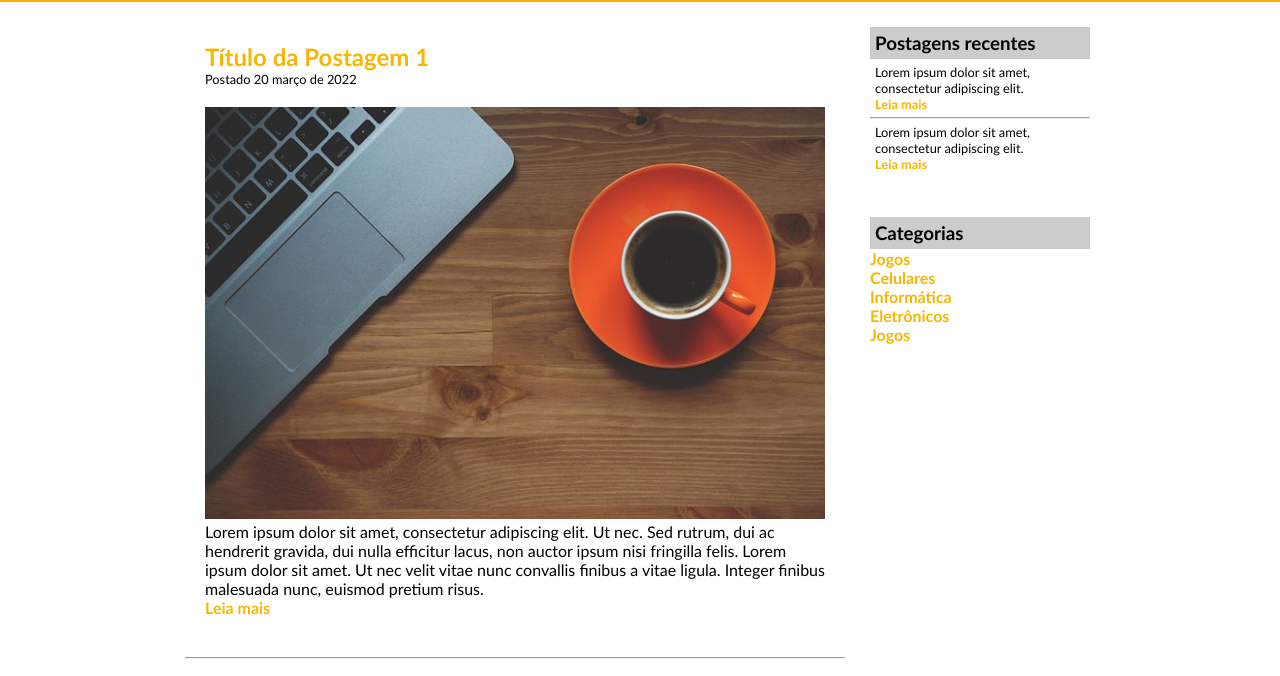
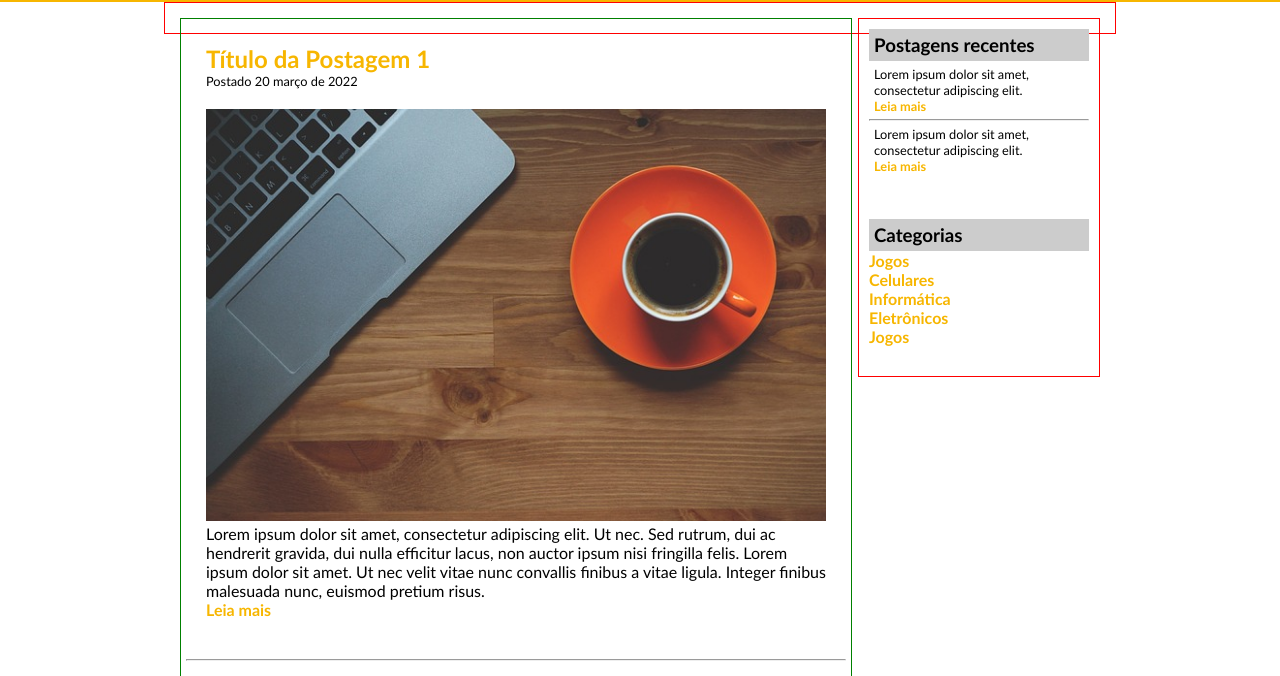
Before and after one commit to GustavoFerrete/Projeto-3---TecBlog2, a plain HTML site: page index.html in a window 1280 px wide. Shown: the part 115-791 px from the top of the page. Drawn offline with Linux system fonts and the light colour scheme.

Commit message:
ajuste_superior

```diff
--- a/estilo.css
+++ b/estilo.css
@@ -87,12 +87,15 @@ a{
 }
 
 #area_principal{
+    border: 1px solid red;
     width: 920px;
     margin: 0 auto;
     padding: 15px;
 }
 
+
 #area_postagens{
+    border: 1px solid green;
     width: 660px;
     padding: 5px;
     float: left;
@@ -111,6 +114,7 @@ a{
 }
 
 #area_lateral{
+    border: 1px solid red;
     float: right;
     width: 240px;
 }
```
